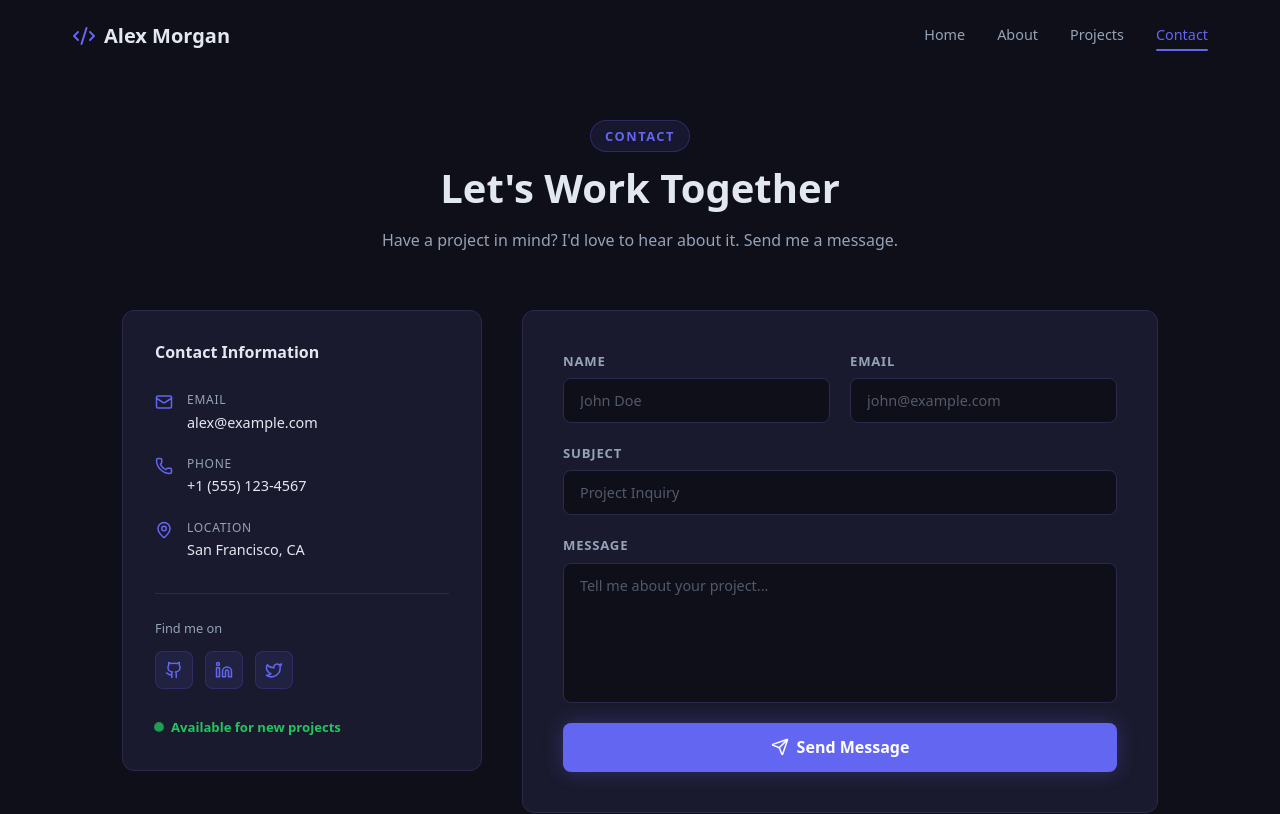
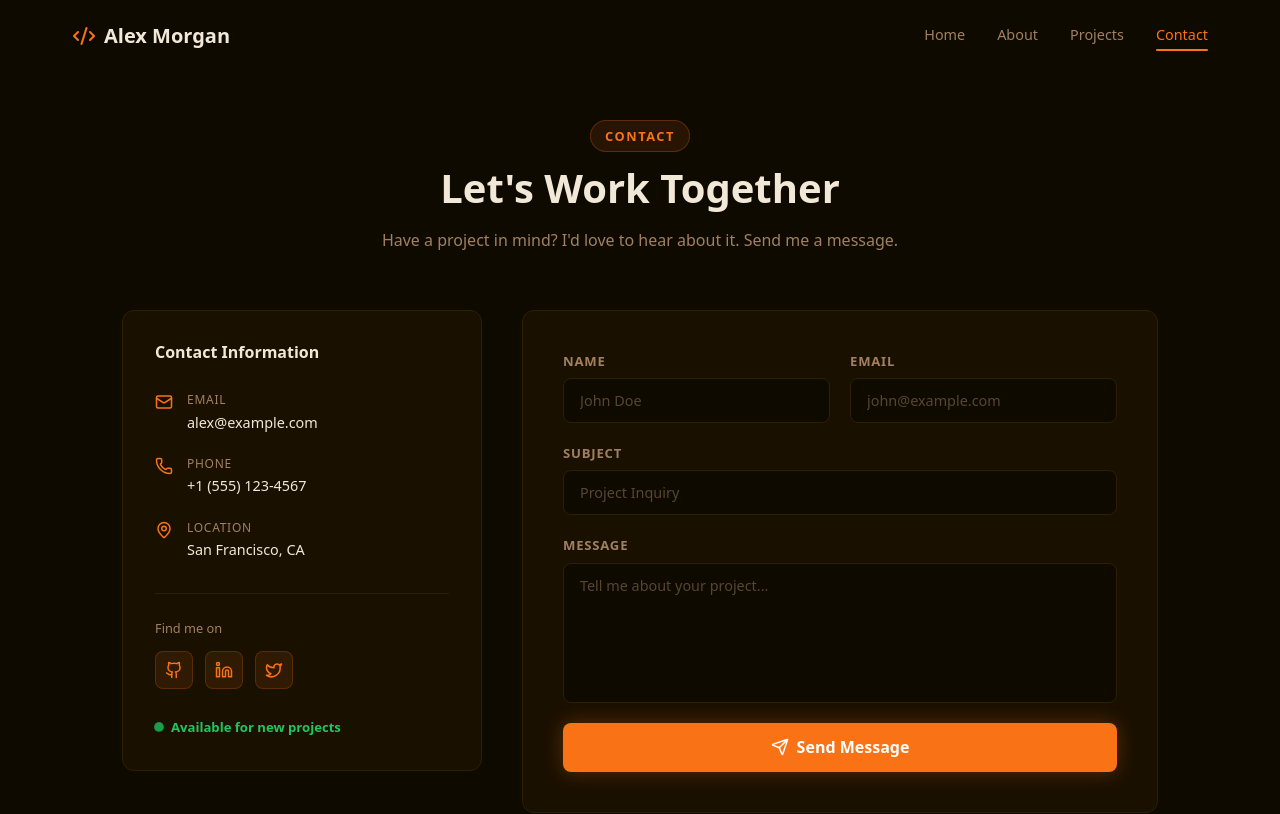
Before and after one commit to youzero1/design-portfolio-john-1777373257335, a React (Vite) app: page /contact in a window 1280 px wide. Shown: the top 814 px of the page. Built offline with nearby package versions, Linux system fonts and the light colour scheme.

Commit message:
Update: update colorscheme to orange

```diff
--- a/src/components/project/ProjectCard.module.css
+++ b/src/components/project/ProjectCard.module.css
@@ -9,7 +9,7 @@
 .card:hover {
   transform: translateY(-6px);
   box-shadow: var(--shadow-lg), var(--glow);
-  border-color: rgba(99, 102, 241, 0.4);
+  border-color: rgba(249, 115, 22, 0.4);
 }
 
 .imageWrapper {
@@ -33,7 +33,7 @@
 .overlay {
   position: absolute;
   inset: 0;
-  background: rgba(15, 15, 26, 0.85);
+  background: rgba(15, 10, 0, 0.85);
   display: flex;
   align-items: center;
   justify-content: center;
--- a/src/components/ui/Button.module.css
+++ b/src/components/ui/Button.module.css
@@ -22,12 +22,12 @@
 .primary {
   background: var(--color-primary);
   color: #fff;
-  box-shadow: 0 0 20px rgba(99, 102, 241, 0.3);
+  box-shadow: 0 0 20px rgba(249, 115, 22, 0.3);
 }
 
 .primary:hover:not(:disabled) {
   background: var(--color-primary-hover);
-  box-shadow: 0 0 30px rgba(99, 102, 241, 0.5);
+  box-shadow: 0 0 30px rgba(249, 115, 22, 0.5);
   transform: translateY(-1px);
 }
 
@@ -38,7 +38,7 @@
 }
 
 .secondary:hover:not(:disabled) {
-  background: rgba(99, 102, 241, 0.1);
+  background: rgba(249, 115, 22, 0.1);
   transform: translateY(-1px);
 }
 
--- a/src/components/ui/SectionTitle.module.css
+++ b/src/components/ui/SectionTitle.module.css
@@ -11,10 +11,10 @@
   text-transform: uppercase;
   color: var(--color-primary);
   margin-bottom: 0.75rem;
-  background: rgba(99, 102, 241, 0.1);
+  background: rgba(249, 115, 22, 0.1);
   padding: 0.3rem 0.9rem;
   border-radius: 100px;
-  border: 1px solid rgba(99, 102, 241, 0.25);
+  border: 1px solid rgba(249, 115, 22, 0.25);
 }
 
 .title {
--- a/src/components/ui/Tag.module.css
+++ b/src/components/ui/Tag.module.css
@@ -2,10 +2,10 @@
   display: inline-block;
   padding: 0.2rem 0.7rem;
   border-radius: 100px;
-  background: rgba(99, 102, 241, 0.15);
+  background: rgba(249, 115, 22, 0.15);
   color: var(--color-primary);
   font-size: 0.75rem;
   font-weight: 500;
-  border: 1px solid rgba(99, 102, 241, 0.3);
+  border: 1px solid rgba(249, 115, 22, 0.3);
   white-space: nowrap;
 }
--- a/src/pages/About.module.css
+++ b/src/pages/About.module.css
@@ -35,7 +35,7 @@
   position: absolute;
   inset: 0;
   border-radius: var(--radius-xl);
-  background: linear-gradient(135deg, rgba(99,102,241,0.15), transparent);
+  background: linear-gradient(135deg, rgba(249,115,22,0.15), transparent);
   pointer-events: none;
 }
 
@@ -47,10 +47,10 @@
   text-transform: uppercase;
   color: var(--color-primary);
   margin-bottom: 0.75rem;
-  background: rgba(99, 102, 241, 0.1);
+  background: rgba(249, 115, 22, 0.1);
   padding: 0.3rem 0.9rem;
   border-radius: 100px;
-  border: 1px solid rgba(99, 102, 241, 0.25);
+  border: 1px solid rgba(249, 115, 22, 0.25);
 }
 
 .bioTitle {
@@ -129,7 +129,7 @@
 
 .skillFill {
   height: 100%;
-  background: linear-gradient(90deg, var(--color-primary), #818cf8);
+  background: linear-gradient(90deg, var(--color-primary), #fb923c);
   border-radius: 100px;
   transition: width 1s ease;
 }
@@ -169,7 +169,7 @@
   width: 46px;
   height: 46px;
   border-radius: 50%;
-  background: rgba(99, 102, 241, 0.15);
+  background: rgba(249, 115, 22, 0.15);
   border: 2px solid var(--color-primary);
   display: flex;
   align-items: center;
@@ -180,7 +180,7 @@
 }
 
 .educationIcon {
-  background: rgba(245, 158, 11, 0.15);
+  background: rgba(251, 146, 60, 0.15);
   border-color: var(--color-accent);
   color: var(--color-accent);
 }
@@ -209,7 +209,7 @@
   color: var(--color-primary);
   font-weight: 600;
   white-space: nowrap;
-  background: rgba(99, 102, 241, 0.1);
+  background: rgba(249, 115, 22, 0.1);
   padding: 0.2rem 0.6rem;
   border-radius: 100px;
 }
--- a/src/pages/Contact.module.css
+++ b/src/pages/Contact.module.css
@@ -92,14 +92,14 @@
   width: 38px;
   height: 38px;
   border-radius: var(--radius-md);
-  background: rgba(99, 102, 241, 0.1);
-  border: 1px solid rgba(99, 102, 241, 0.2);
+  background: rgba(249, 115, 22, 0.1);
+  border: 1px solid rgba(249, 115, 22, 0.2);
   color: var(--color-primary);
   transition: all 0.2s;
 }
 
 .infoSocialLink:hover {
-  background: rgba(99, 102, 241, 0.2);
+  background: rgba(249, 115, 22, 0.2);
   transform: translateY(-2px);
 }
 
@@ -176,7 +176,7 @@
 .input:focus,
 .textarea:focus {
   border-color: var(--color-primary);
-  box-shadow: 0 0 0 3px rgba(99, 102, 241, 0.15);
+  box-shadow: 0 0 0 3px rgba(249, 115, 22, 0.15);
 }
 
 .input::placeholder,
--- a/src/pages/Home.module.css
+++ b/src/pages/Home.module.css
@@ -17,8 +17,8 @@
   position: absolute;
   inset: 0;
   background:
-    radial-gradient(ellipse 60% 50% at var(--mouse-x, 50%) var(--mouse-y, 40%), rgba(99,102,241,0.12) 0%, transparent 70%),
-    radial-gradient(ellipse 80% 60% at 80% 0%, rgba(99,102,241,0.08) 0%, transparent 60%);
+    radial-gradient(ellipse 60% 50% at var(--mouse-x, 50%) var(--mouse-y, 40%), rgba(249,115,22,0.12) 0%, transparent 70%),
+    radial-gradient(ellipse 80% 60% at 80% 0%, rgba(249,115,22,0.08) 0%, transparent 60%);
   pointer-events: none;
   transition: background 0.1s;
 }
@@ -115,7 +115,7 @@
   position: absolute;
   inset: -12px;
   border-radius: 50%;
-  border: 2px solid rgba(99, 102, 241, 0.3);
+  border: 2px solid rgba(249, 115, 22, 0.3);
   animation: spin 12s linear infinite;
 }
 
@@ -123,7 +123,7 @@
   position: absolute;
   inset: -24px;
   border-radius: 50%;
-  border: 2px dashed rgba(99, 102, 241, 0.15);
+  border: 2px dashed rgba(249, 115, 22, 0.15);
   animation: spin 20s linear infinite reverse;
 }
 
@@ -138,7 +138,7 @@
   border-radius: 50%;
   object-fit: cover;
   border: 4px solid var(--color-border);
-  box-shadow: 0 0 50px rgba(99, 102, 241, 0.2);
+  box-shadow: 0 0 50px rgba(249, 115, 22, 0.2);
 }
 
 .floatCard1 {
--- a/src/pages/Projects.module.css
+++ b/src/pages/Projects.module.css
@@ -37,7 +37,7 @@
   background: var(--color-primary);
   border-color: var(--color-primary);
   color: #fff;
-  box-shadow: 0 0 15px rgba(99, 102, 241, 0.35);
+  box-shadow: 0 0 15px rgba(249, 115, 22, 0.35);
 }
 
 .grid {
--- a/src/styles/global.css
+++ b/src/styles/global.css
@@ -5,16 +5,16 @@
 }
 
 :root {
-  --color-primary: #6366f1;
-  --color-primary-hover: #4f46e5;
+  --color-primary: #f97316;
+  --color-primary-hover: #ea6c0a;
   --color-secondary: #64748b;
-  --color-accent: #f59e0b;
-  --color-background: #0f0f1a;
-  --color-surface: #1a1a2e;
-  --color-surface-2: #16213e;
-  --color-border: #2a2a4a;
-  --color-text: #e2e8f0;
-  --color-text-muted: #94a3b8;
+  --color-accent: #fb923c;
+  --color-background: #0f0a00;
+  --color-surface: #1a1000;
+  --color-surface-2: #1f1400;
+  --color-border: #2e1f00;
+  --color-text: #f1e8d8;
+  --color-text-muted: #a08060;
   --color-error: #ef4444;
   --color-success: #22c55e;
   --radius-sm: 4px;
@@ -24,7 +24,7 @@
   --shadow-sm: 0 1px 2px rgba(0,0,0,0.3);
   --shadow-md: 0 4px 6px rgba(0,0,0,0.4);
   --shadow-lg: 0 10px 25px rgba(0,0,0,0.5);
-  --glow: 0 0 20px rgba(99,102,241,0.3);
+  --glow: 0 0 20px rgba(249,115,22,0.3);
   font-family: system-ui, -apple-system, sans-serif;
   font-size: 16px;
   line-height: 1.6;
```
